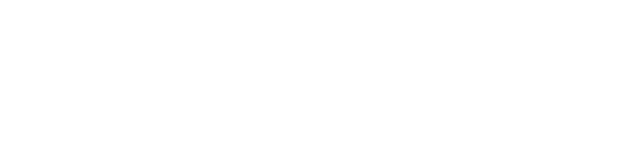
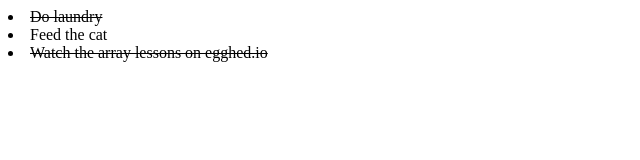
Before and after one commit to mihailsitnic/Understand-JavaScript-Arrays, a plain HTML site: page index.html in a window 1280 px wide. Shown: the whole page, without its empty margins (0-640 px from the left). Drawn offline with Linux system fonts and the light colour scheme.

Commit message:
Array.prototype.some();

```diff
--- a/index.html
+++ b/index.html
@@ -13,5 +13,8 @@
   <script src="./scripts/join.js"></script>
   <script src="./scripts/indexof.js"></script>
   <script src="./scripts/slice.js"></script>
+  <script src="./scripts/sort.js"></script>
+  <script src="./scripts/filter.js"></script>
+  <script src="./scripts/some.js"></script>
 </body>
 </html>
--- /dev/null
+++ b/scripts/some.js
@@ -0,0 +1,36 @@
+'use strict';
+
+/* Array.prototype.some();
+/* some - используются для проверки массива.
+/* возвращает true, если вызов callback вернёт true для какого-нибудь элемента arr.
+/* ## ## ## ## ## ## ## ## ## ## ## ## ## ## ## ## ## ## ## ## ## ## ## ## ## ## */
+
+var itemsSum = [1, 2, 3, 4, 5,];
+var hasThree = itemsSum.some(x => x === 3);
+console.log(hasThree);
+
+// example
+var tasks = [
+  {
+    title: 'Do laundry',
+    completed: true
+  },
+  {
+    title: 'Feed the cat',
+    completed: false
+  },
+  {
+    title: 'Watch the array lessons on egghed.io',
+    completed: true
+  },
+];
+var listSum = document.getElementById('root');
+listSum.classList.add(
+  tasks.some(tasks => tasks.completed === false)
+    ? 'task-list-uncompleted'
+    : 'task-list-completed'
+);
+listSum.innerHTML = tasks
+  .map(x => x.completed ? `<s>${x.title}</s>` : x.title)
+  .map(x => `<li>${x}</li>`)
+  .join('');
```
